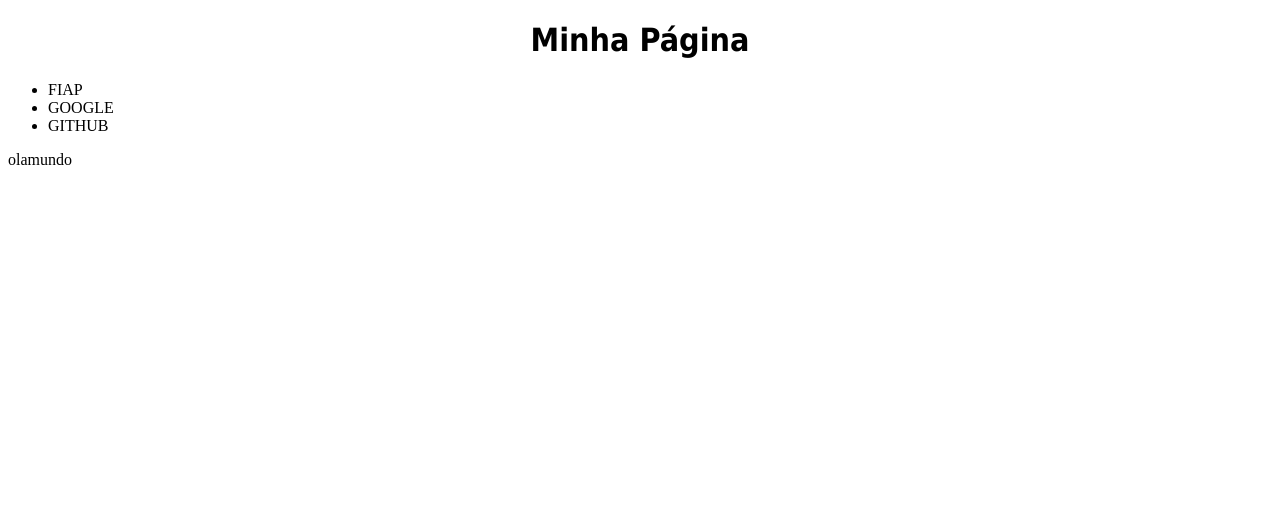
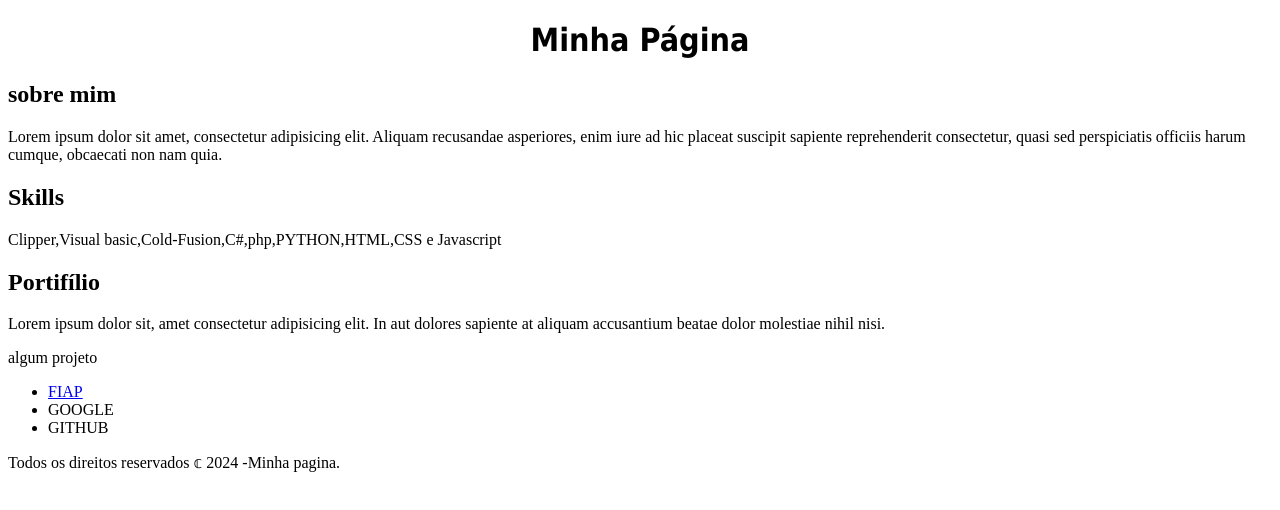
Before and after one commit to Vitorgz01/projeto-inicial1, a plain HTML site: page index.html in a window 1280 px wide. Drawn offline with Linux system fonts and the light colour scheme.

Commit message:
Criamos área de conteudo e o rodapé

```diff
--- a/index.html
+++ b/index.html
@@ -1,29 +1,50 @@
 <!DOCTYPE html>
-<html lang="en">
+<html lang="pt-br">
 <head>
     <meta charset="UTF-8">
     <meta name="viewport" content="width=device-width, initial-scale=1.0">
-    <title>Document</title>
+    <title>Página Basica</title>
 </head>
 <body>
+
   <div class="container">
 
 
-<header>
+<header class="cabecalho">
+
     <h1 style="text-align: center;font-family:Tahoma, Verdana, sans-serif;">Minha Página</h1>
-<nav>
-   <ul>
-    <li> <a href="https://www.fiap.com.br" target="_blank"></a>FIAP </li>
-    <li><a href="http://www.google.com"></a>GOOGLE</li>
-    <li>GITHUB</li>
-   </ul>
 
-</nav>
 </header>
 
-<div>olamundo</div>
+<section class="conteudo">
+  <div>
+    <h2>sobre mim</h2>
+    <p>Lorem ipsum dolor sit amet, consectetur adipisicing elit. Aliquam recusandae asperiores, enim iure ad hic placeat suscipit sapiente reprehenderit consectetur, quasi sed perspiciatis officiis harum cumque, obcaecati non nam quia.</p>
   </div>
+  <div>
+    <h2>Skills</h2>
+    <p>Clipper,Visual basic,Cold-Fusion,C#,php,PYTHON,HTML,CSS e Javascript</p>
+  </div>
+  <div>
+    <h2>Portifílio</h2>
+<p>Lorem ipsum dolor sit, amet consectetur adipisicing elit. In aut dolores sapiente at aliquam accusantium beatae dolor molestiae nihil nisi.</p>
+<span>algum projeto</span>
 
+  </div>
+</section>
 
+<footer class="rodape">
+  <nav>
+    <ul>
+     <li> <a href="https://www.fiap.com.br" target="_blank">FIAP </a></li>
+     <li><a href="http://www.google.com"></a>GOOGLE</li>
+     <li>GITHUB</li>
+    </ul>
+
+ </nav>
+ <p>
+   Todos os direitos reservados &copf; 2024 -Minha pagina.
+ </p>
+</footer>
 </body>
 </html>
```
